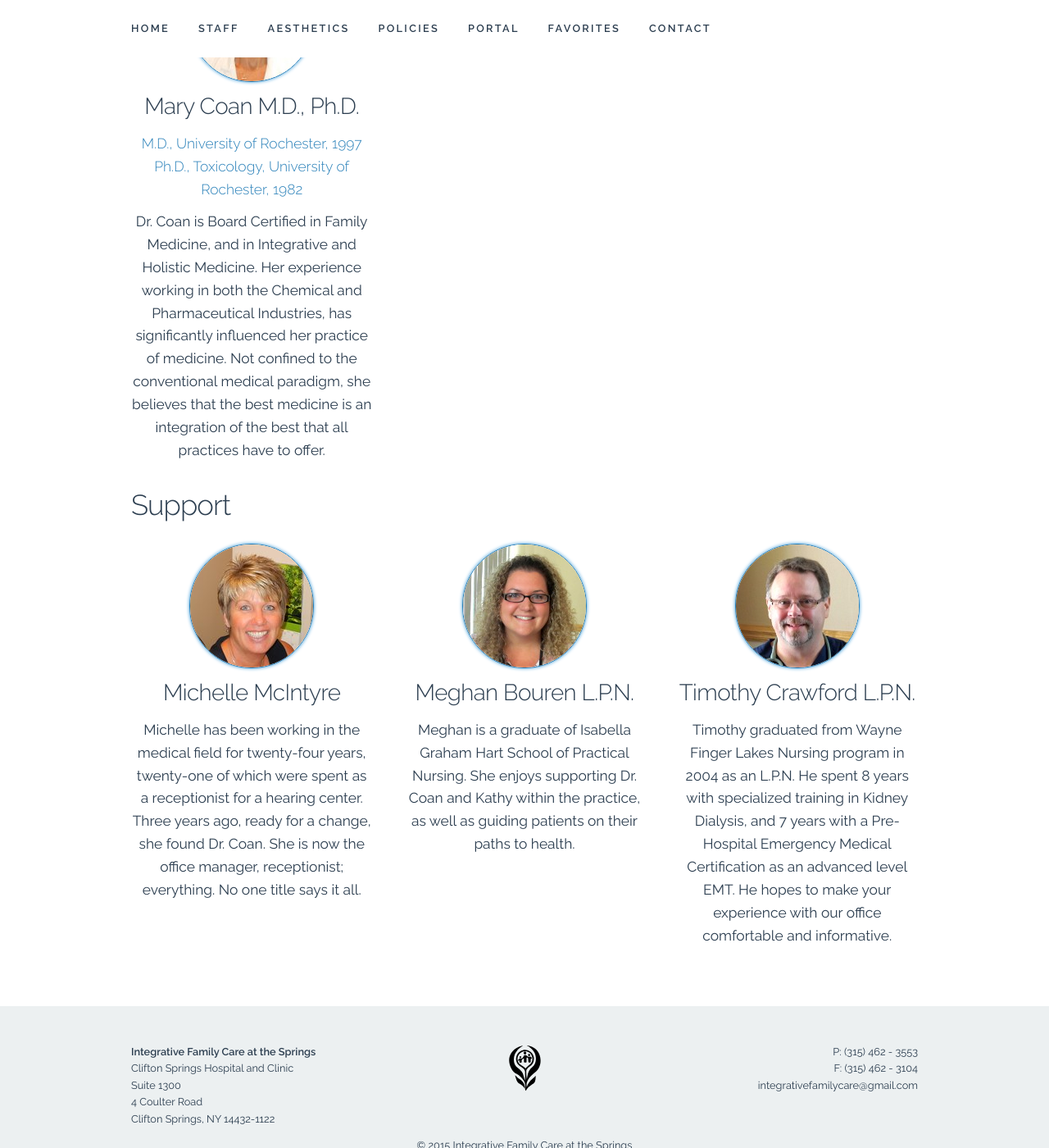
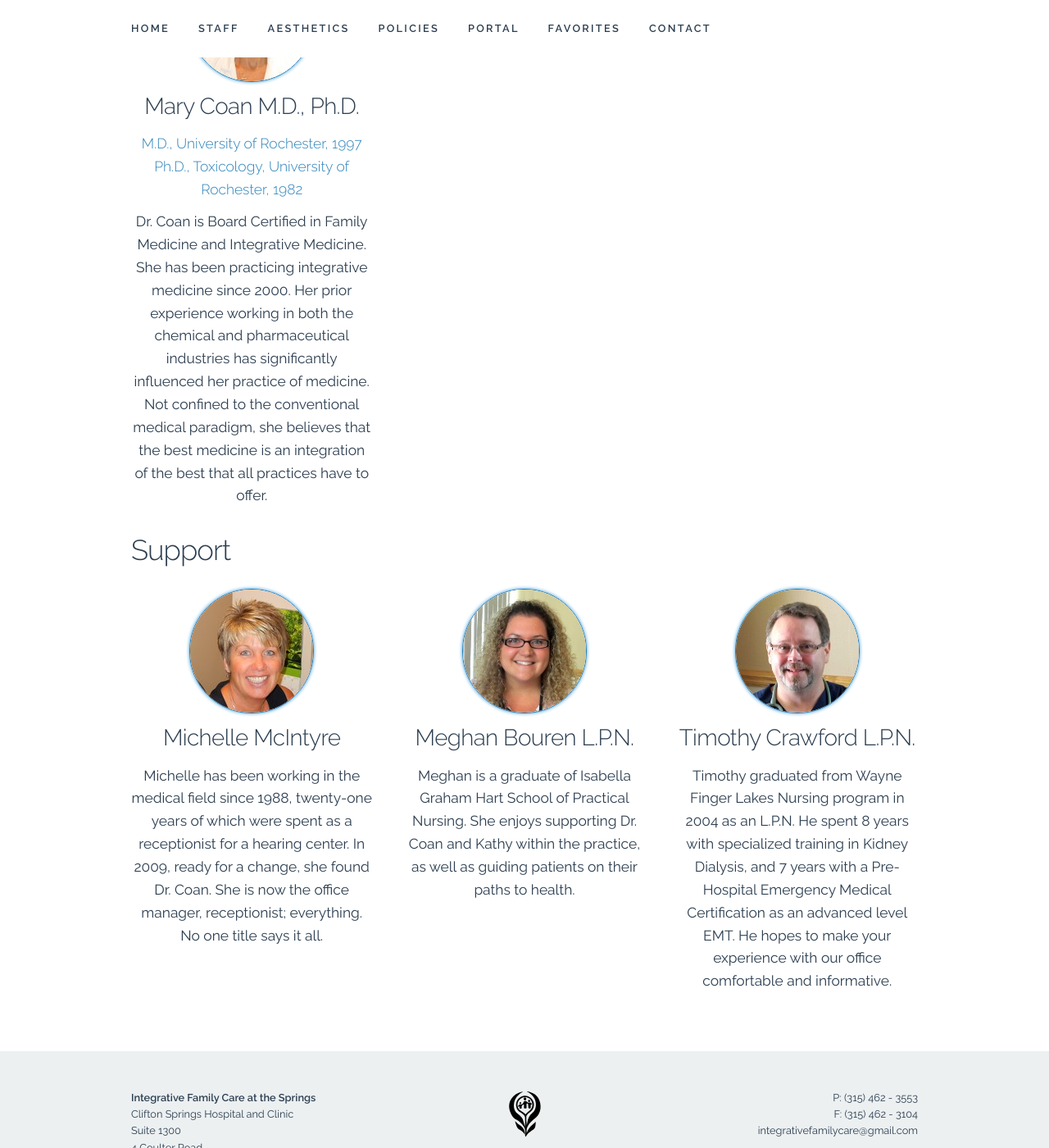
Before and after one commit to ifcats/ifcats.github.io, a Jekyll site: the page built from staff.html, in a window 1280 px wide and 1400 px high, scrolled down 244 px. Shown: the whole window at 82% size. Built offline with Jekyll 4.4.1, drawn with Linux system fonts in a browser that asks for light colours.

Commit message:
Proofread edits

```diff
--- a/contact.html
+++ b/contact.html
@@ -47,9 +47,9 @@ permalink: /contact/
         <ul class="favorites_l1">
           <li>Monroe County Medical Society</li>
           <ul class="favorites_l2" style="margin: 0px; margin-left: 20px; padding: 0px;">
-            <li>Integrative Health Committee</li>
+            <li>Private Practice Committee Chair</li>
+            <li>Integrative Health Committee Member</li>
           </ul>
-          <li>American Medical Association</li>
           <li>American Association of Family Practitioners</li>
           <li>Association of Integrative and Holistic Medical Practitioners</li>
         </ul>
--- a/policies.html
+++ b/policies.html
@@ -63,7 +63,7 @@ permalink: /policies/
   <h4>Privacy Policy</h4>
   <p>
 		Our office uses eClinical Works electronic medical records. We have an
-    on-site server and comply with Hipaa regulations. Please refer to
+    on-site server and comply with HIPAA regulations. Please refer to
     <a href="http://www.hhs.gov/ocr/privacy/" class="fav">
       www.hhs.gov/ocr/privacy/
     </a>
--- a/portal.html
+++ b/portal.html
@@ -22,9 +22,6 @@ permalink: /portal/
   <p>
     To access your patient portal, please give the receptionist your personal
     email address. Once your email address has been entered, eClinicalWorks
-    will contact you, by email, with your login information. This patient
-    portal transition is a work-in-progress for both our office, and
-    eClinicalWorks, and we appreciate your input as we troubleshoot this new
-    system.
+    will contact you, by email, with your login information.
   </p>
 </div>
--- a/staff.html
+++ b/staff.html
@@ -14,9 +14,10 @@ permalink: /staff/
         <h6 class="blue profile-accreditation">M.D., University of Rochester, 1997</h6>
         <h6 class="blue profile-accreditation">Ph.D., Toxicology, University of Rochester, 1982</h6>
         <p class="profile-bio">
-          Dr. Coan is Board Certified in Family Medicine, and in Integrative
-          and Holistic Medicine. Her experience working in both the Chemical
-          and Pharmaceutical Industries, has significantly influenced her
+          Dr. Coan is Board Certified in Family Medicine and Integrative
+          Medicine. She has been practicing integrative medicine since 2000.
+          Her prior experience working in both the chemical
+          and pharmaceutical industries has significantly influenced her
           practice of medicine. Not confined to the conventional medical
           paradigm, she believes that the best medicine is an integration of
           the best that all practices have to offer.
@@ -31,9 +32,9 @@ permalink: /staff/
         <img src="{{ "/img/headshots/michelle.jpg" | prepend: site.baseurl }}" class="profile-headshot" />
         <h5 class="profile-name">Michelle McIntyre</h5>
         <p class="profile-bio">
-          Michelle has been working in the medical field for
-          twenty-four years, twenty-one of which were spent as a receptionist
-          for a hearing center. Three years ago, ready for a change, she found
+          Michelle has been working in the medical field since 1988,
+          twenty-one years of which were spent as a receptionist
+          for a hearing center. In 2009, ready for a change, she found
           Dr. Coan. She is now the office manager, receptionist; everything.
           No one title says it all.
         </p>
```
